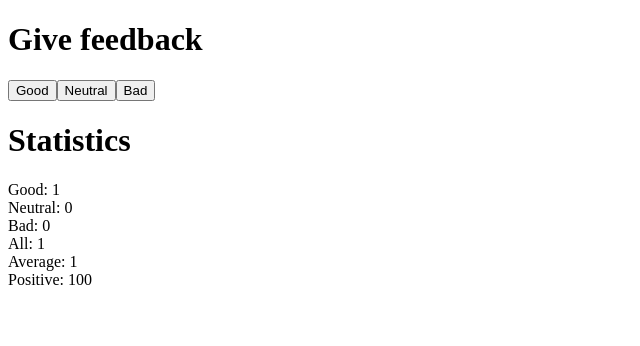
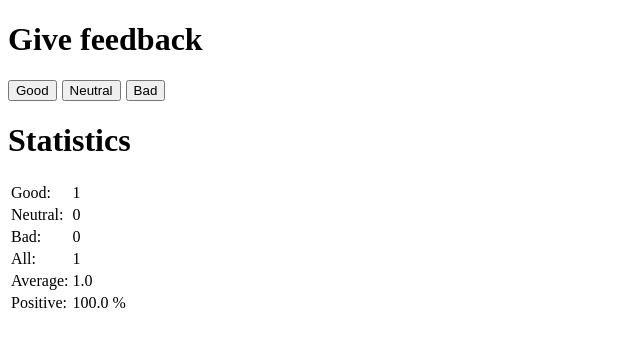
Before and after one commit to MikkoJo/FullstackOpen, a React (Create React App) app in the folder osa1/unicafe/: page / in a window 1280 px wide. Both pictures are taken after a click on the button "Good". Shown: the top 346 px of the page, without its empty margins (0-640 px from the left). Built offline with nearby package versions, Linux system fonts and the light colour scheme.

Commit message:
Unicafe completed

```diff
--- a/osa1/unicafe/src/App.js
+++ b/osa1/unicafe/src/App.js
@@ -1,31 +1,40 @@
 /* eslint-disable react/prop-types */
 import { useState } from 'react'
 
-const StatisticLine = ({ text, value }) => <>{text} {value}<br/></>
+const StatisticLine = ({ text, value, extra = '' }) => (
+  <tr>
+    <td>{text}</td>
+    <td>{value}{extra}</td>
+  </tr>
+)
 
 const Statistics = (props) => {
   const { good, neutral, bad } = props
+
   const all = () => good + neutral + bad
   const average = () => all() !== 0 ? (good - bad) / all() : 0
   const positive = () => all() !== 0 ? good / all() * 100 : 0
+
   if (all() === 0) {
     return <p>No feedback given!</p>
   }
   return (
-    <div>
-      <StatisticLine text='Good:' value={good} />
-      <StatisticLine text='Neutral:' value={neutral} />
-      <StatisticLine text='Bad:' value={bad} />
-      <StatisticLine text='All:' value={all()} />
-      <StatisticLine text='Average:' value={average()} />
-      <StatisticLine text='Positive:' value={positive()} />
-    </div>
+    <table>
+      <tbody>
+        <StatisticLine text='Good:' value={good} />
+        <StatisticLine text='Neutral:' value={neutral} />
+        <StatisticLine text='Bad:' value={bad} />
+        <StatisticLine text='All:' value={all()} />
+        <StatisticLine text='Average:' value={average().toFixed(1)} />
+        <StatisticLine text='Positive:' value={positive().toFixed(1)} extra=' %' />
+      </tbody>
+    </table>
   )
 }
 
 const Button = (props) => {
   const { text, handleClick } = props
-  return <button onClick={handleClick}>{text}</button>
+  return <button style={{ marginRight: 5 }} onClick={handleClick}>{text}</button>
 }
 
 const App = () => {
@@ -33,12 +42,6 @@ const App = () => {
   const [good, setGood] = useState(0)
   const [neutral, setNeutral] = useState(0)
   const [bad, setBad] = useState(0)
-
-  // const all = () => good + neutral + bad
-
-  // const average = () => (good - bad) / all()
-
-  // const positive = () => good / all() * 100
 
   return (
     <div>
```
